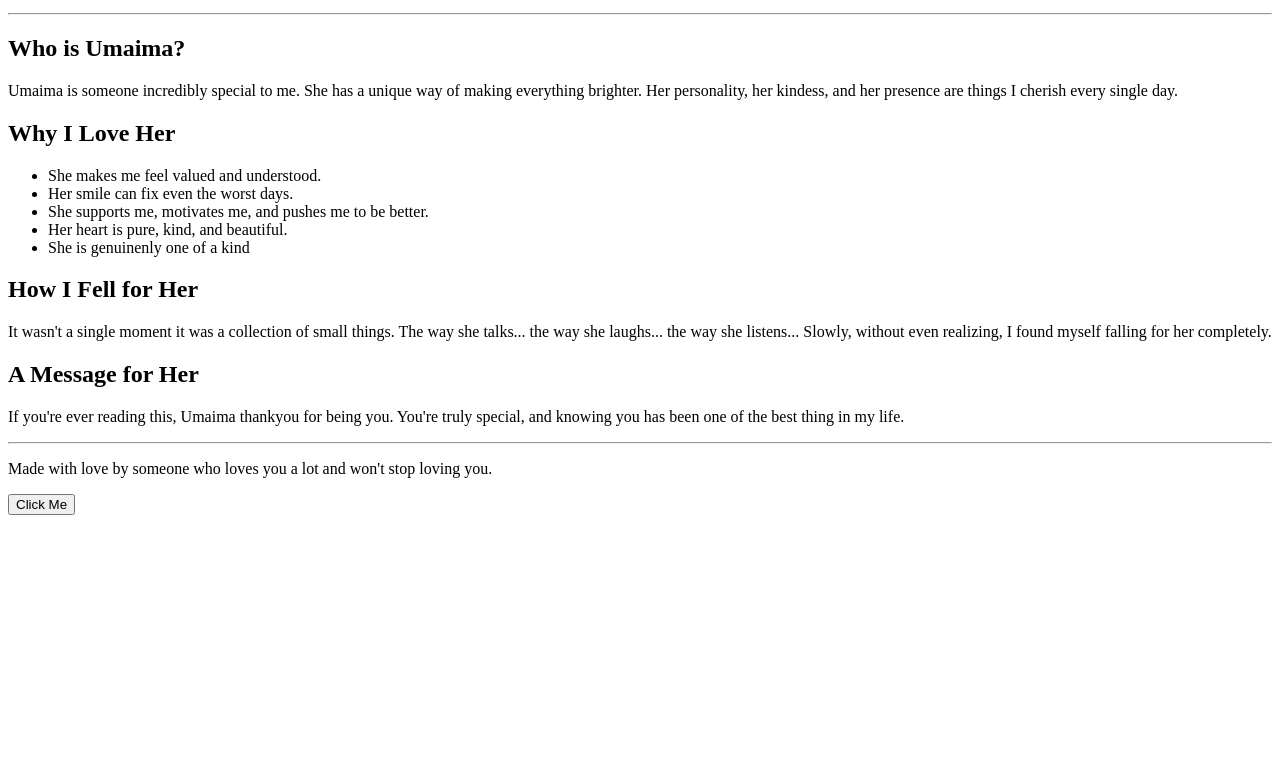
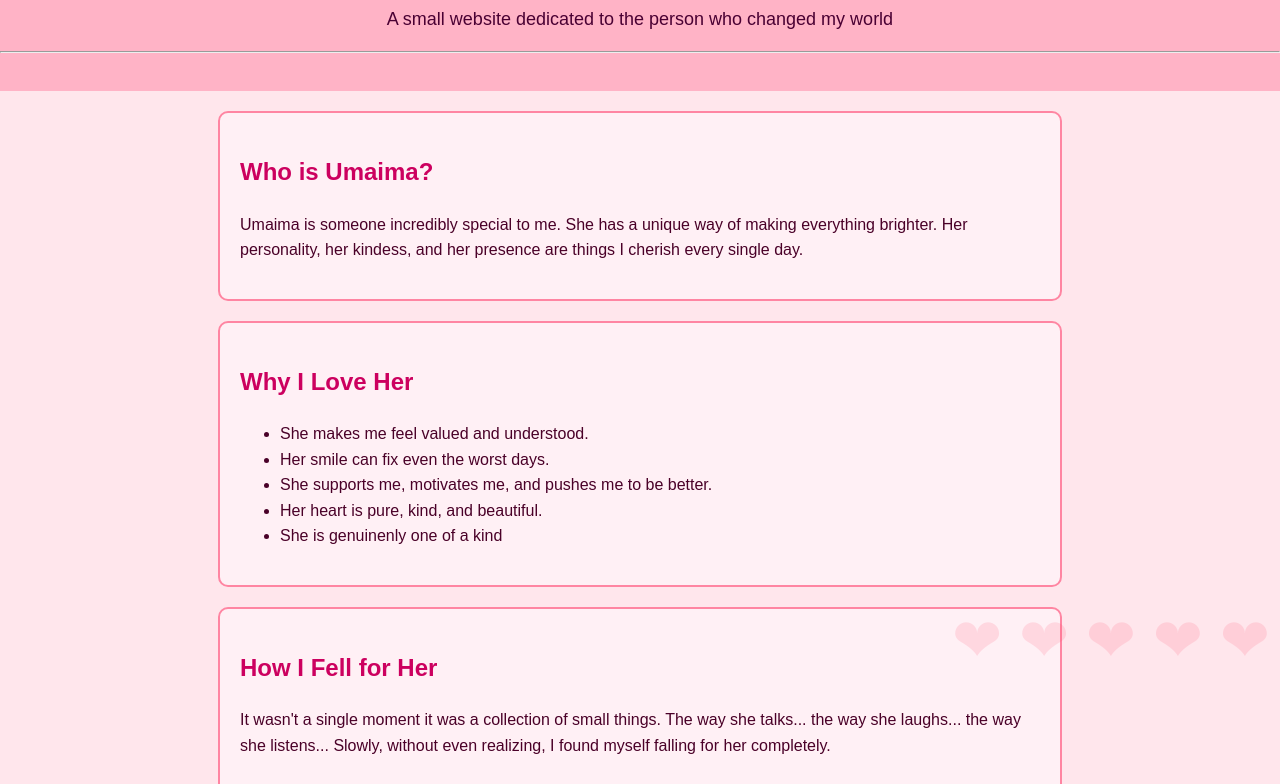
Before and after one commit to abduuuux/love, a plain HTML site: page index.html in a window 1280 px wide. Shown: the part 101-885 px from the top of the page. Before the commit the page ends 800 px from the top, so only its background shows below. Drawn offline with Linux system fonts and the light colour scheme.

Commit message:
Update index.html

```diff
--- a/index.html
+++ b/index.html
@@ -4,7 +4,7 @@
     <meta charset="UTF-8">
     <meta name="viewport" content="width=device-width, initial-scale=1.0">
     <title>Why I Love Umaima</title>
-    <link rel="stylesheet" href="practice.css"
+    <link rel="stylesheet" href="style.css"
 </head>
 <body>
 
@@ -95,4 +95,5 @@
    </script>
 
 </body>
+
 </html>
```
